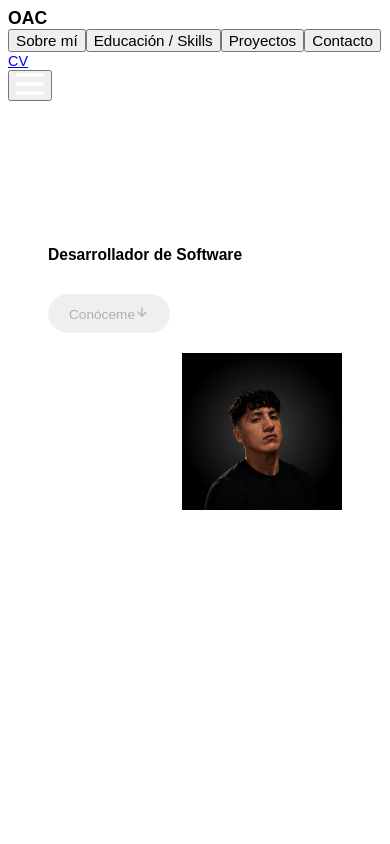
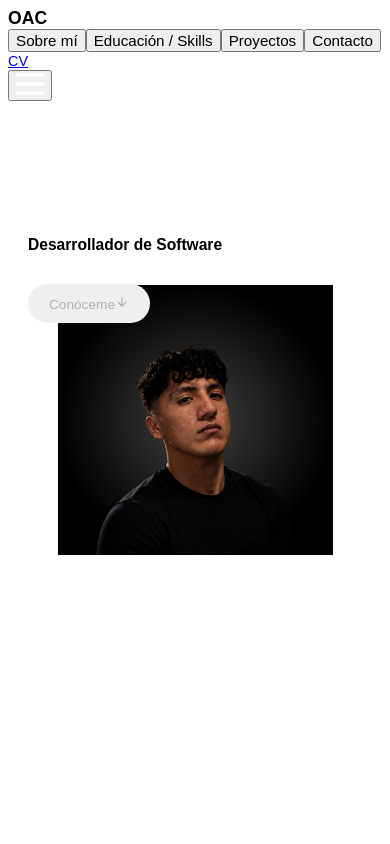
Before and after one commit to OmarAnzures803/MiPortafolio, a React (Vite) app: page / in a window 390 px wide. Shown: the top 844 px of the page. Built offline with nearby package versions, Linux system fonts and the light colour scheme; the HTML template or start-up script is replaced by a standard one.

Commit message:
Ajuste mobile: foto/gradiente más grande y centrado desde 425px, subido detrás del botón

```diff
--- a/src/app/components/HeroSection.tsx
+++ b/src/app/components/HeroSection.tsx
@@ -134,6 +134,8 @@ function PhotoBlock({ style }: { style?: React.CSSProperties }) {
 export function HeroSection() {
   const sectionRef = useRef<HTMLElement>(null);
   const cardRef    = useRef<HTMLDivElement>(null);
+  const navbarRef  = useRef<HTMLElement | null>(null);
+  const [navbarHeight, setNavbarHeight] = useState(0);
 
   const [cardWidth, setCardWidth] = useState<number>(() =>
     typeof window !== "undefined" ? Math.min(window.innerWidth - 32, 1320) : 1320,
@@ -151,6 +153,23 @@ export function HeroSection() {
     obs.observe(card);
     measure();
     return () => obs.disconnect();
+  }, []);
+
+  useEffect(() => {
+    // Un selector específico para evitar capturar otro <nav>.
+    const navbar = document.querySelector('#main-navbar') as HTMLElement;
+
+    if (navbar) {
+      navbarRef.current = navbar;
+      setNavbarHeight(navbar.offsetHeight);
+
+      // Actualiza cuando cambie el tamaño de la navbar
+      const resizeObserver = new ResizeObserver(() => {
+        setNavbarHeight(navbar.offsetHeight);
+      });
+      resizeObserver.observe(navbar);
+      return () => resizeObserver.disconnect();
+    }
   }, []);
 
   const { scrollYProgress } = useScroll({
@@ -203,8 +222,11 @@ const contentScale = isMobile
       ));
   // Padding responsivo
   const cardPadding = isMobile
-    ? "clamp(20px, 5vw, 40px)"
+    ? "clamp(20px, 5vw, 40px) clamp(20px, 5vw, 40px) 0 px"
     : `${56 * contentScale}px`;
+
+  // Asegura que el card no sea más alto que el viewport
+  const maxCardHeight = `calc(100vh - ${navbarHeight + 40}px)`;
 
   const letters = LETTER_DATA.map((datum) => (
     <AnimatedLetter key={datum.key} datum={datum} scrollYProgress={scrollYProgress} />
@@ -213,8 +235,13 @@ const contentScale = isMobile
   return (
     <section
       ref={sectionRef}
-      className="min-h-screen flex items-center justify-center pb-8 px-4"
-      style={{ position: "relative" }}
+      className="flex items-center justify-center px-4"
+      style={{ // Resto del espacio vertical para el card, con un mínimo de 280px para evitar colapsos en mobile */
+      minHeight: `calc(100vh - ${navbarHeight}px)`,
+      paddingTop: "0px",  // Evita desplazar el card; flex se encarga del centrado
+      paddingBottom: "20px",            // Pequeño margen inferior
+      position: "relative",
+    }}
     >
       <motion.div
         ref={cardRef}
@@ -226,8 +253,10 @@ const contentScale = isMobile
         style={{
           maxWidth:  "1320px",
           minHeight: cardMinHeight,
+          maxHeight: maxCardHeight, // evita que el card crezca más que el viewport (menos navbar)
           padding:   cardPadding,
           zIndex:    10000,
+          overflowY: "auto", // permite scroll interno si el contenido es muy alto (modo desktop con escala baja)
         }}
       >
         {/* MODO DESKTOP (≥ 768 px) */}
@@ -344,8 +373,8 @@ const contentScale = isMobile
       Desarrollador de Software
     </p>
 
-    {/* Botón */}
-    <div>
+    {/* Botón - con z-index mayor */}
+<div style={{ position: "relative", zIndex: 2 }}>
   <button
     onClick={scrollToAbout}
     className="flex items-center gap-2 bg-transparent cursor-pointer"
@@ -356,6 +385,8 @@ const contentScale = isMobile
       fontFamily: "'Atkinson Hyperlegible', sans-serif",
       fontSize: "clamp(13px, 3.5vw, 16px)",
       color: "#b0b0b0",
+      position: "relative", // Asegura que z-index funcione
+      zIndex: 2,
     }}
   >
         Conóceme
@@ -365,14 +396,18 @@ const contentScale = isMobile
       </button>
     </div>
 
-    {/* Foto */}
+    {/* Foto - con z-index menor */}
 <div
   style={{
     position: "relative",
     alignSelf: "flex-end",
-        width: "clamp(160px, 45%, 300px)",
+    width: "clamp(275px, 78%, 320px)",
     aspectRatio: "363 / 357",
-        marginTop: "clamp(8px, 2vw, 16px)",
+    marginTop: "-50px",
+    zIndex: 1, // Menor que el botón
+    ...(typeof window !== 'undefined' && window.innerWidth <= 425 && {
+      alignSelf: "center",
+    })
   }}
 >
       <PhotoBlock />
--- a/src/app/components/Navbar.tsx
+++ b/src/app/components/Navbar.tsx
@@ -39,6 +39,7 @@ export function Navbar() {
         dos style props en el mismo elemento hace que el segundo sobreescriba al primero.
       */}
       <motion.nav
+        id="main-navbar"
         initial={{ y: -80, opacity: 0 }}
         animate={{ y: 0, opacity: 1 }}
         transition={{ duration: 0.6, ease: "easeOut" }}
```
Lines whose indentation alone changed are shown as unchanged.
